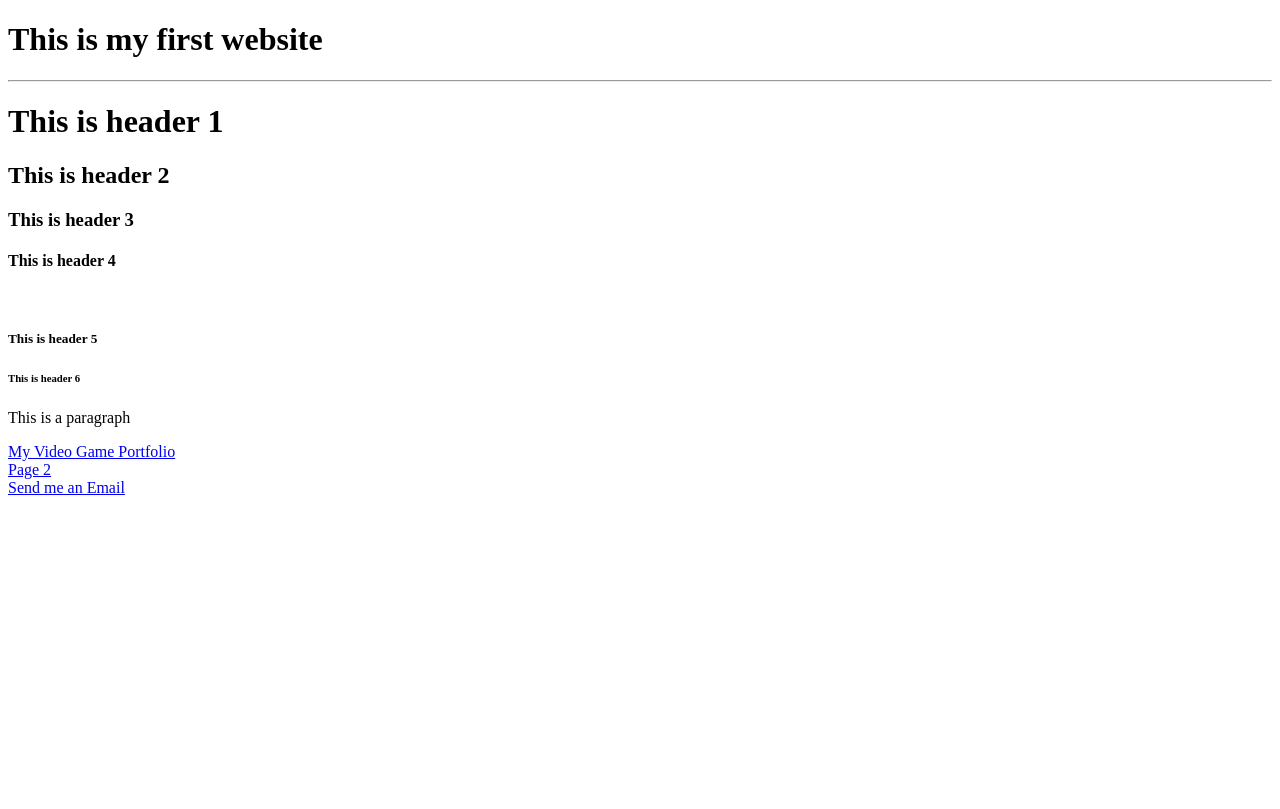
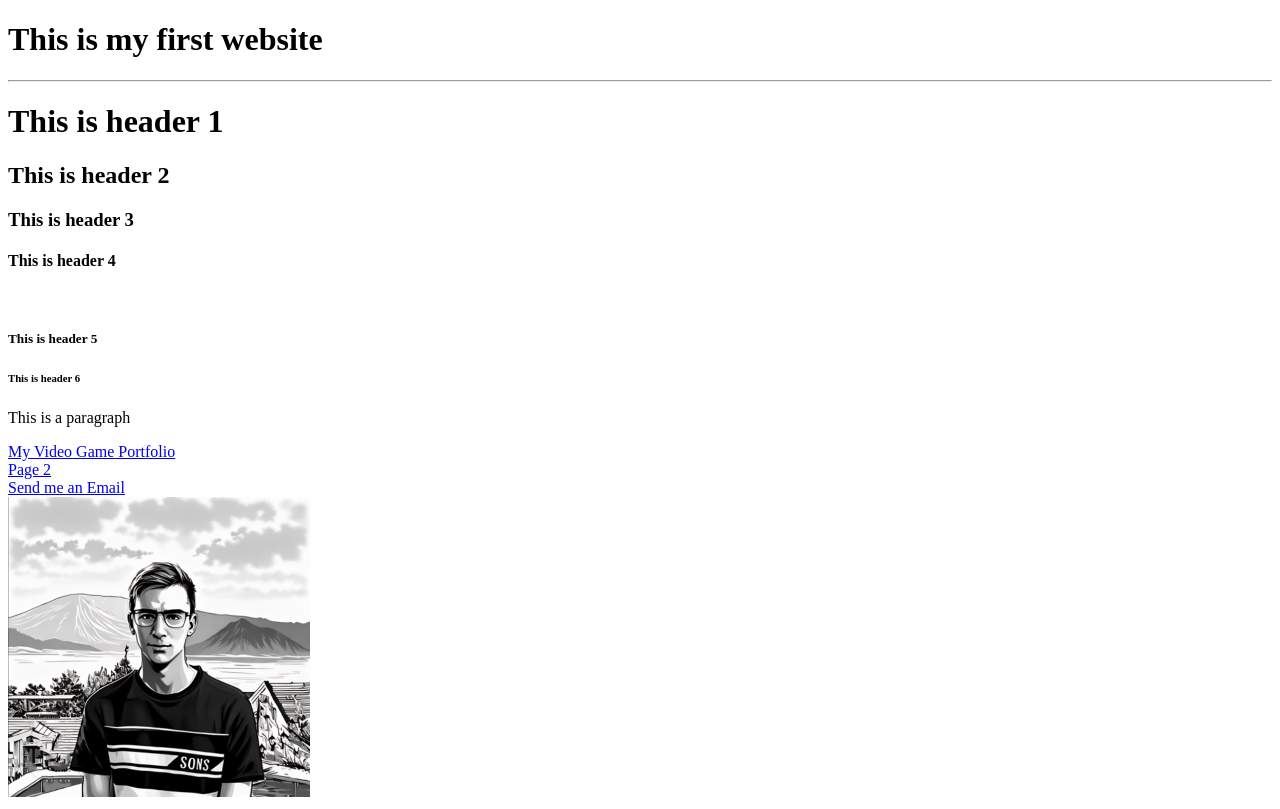
Before and after one commit to Merc1073/HTMLDevelopment, a plain HTML site: page Website/index.html in a window 1280 px wide. Drawn offline with Linux system fonts and the light colour scheme.

Commit message:
Learned: Images

```diff
--- a/Website/index.html
+++ b/Website/index.html
@@ -23,6 +23,9 @@
     <a href="page2.html" target="_self" title="This goes to the next page">Page 2</a>
     <br>
     <a href="mailto:sergeikoblov2000@gmail.com" target="_blank" title="This will let you send me an email!">Send me an Email</a>
+    <br>
+
+    <img src="Images/GitHubProfilePicture.png" height="300" alt="Profile Picture" title="This is my profile picture on GitHub"
 
 </body>
 </html>
```
Also changed, not shown: Website/Images/GitHubProfilePicture.png (added).
